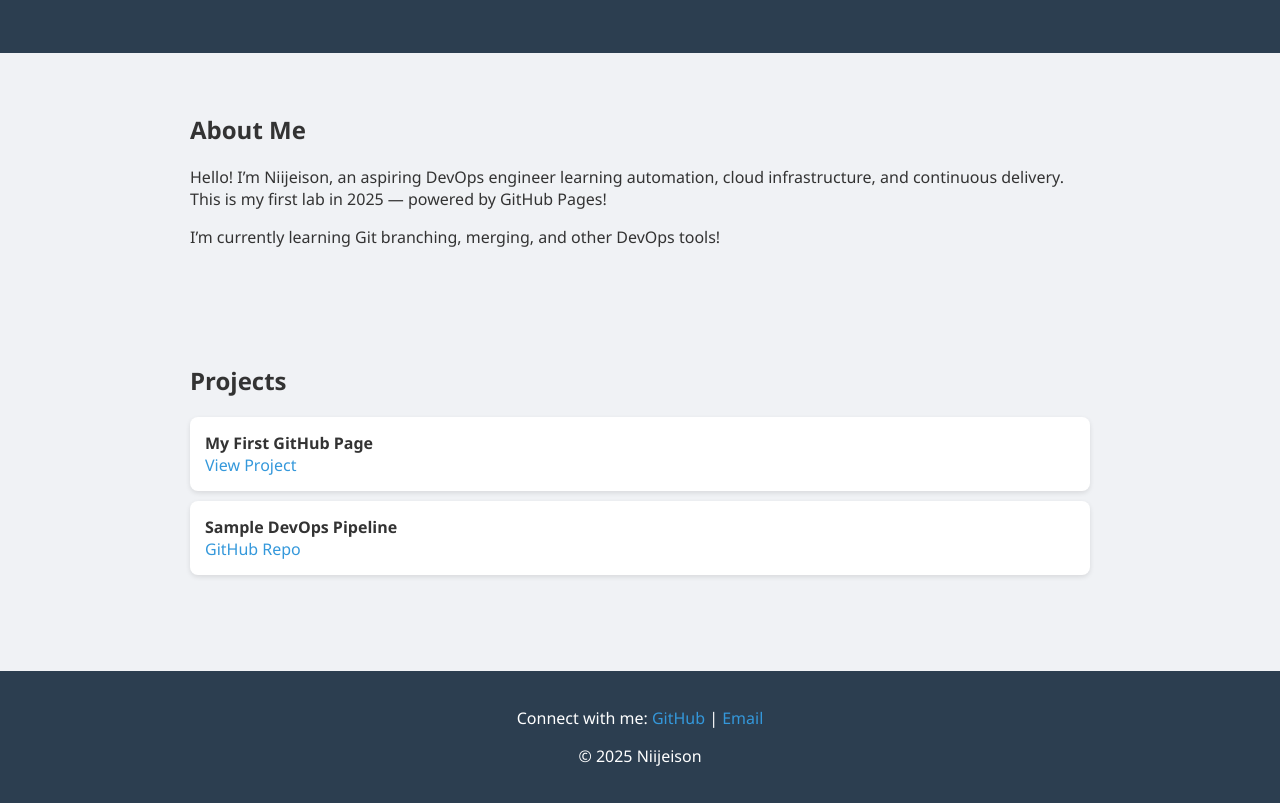
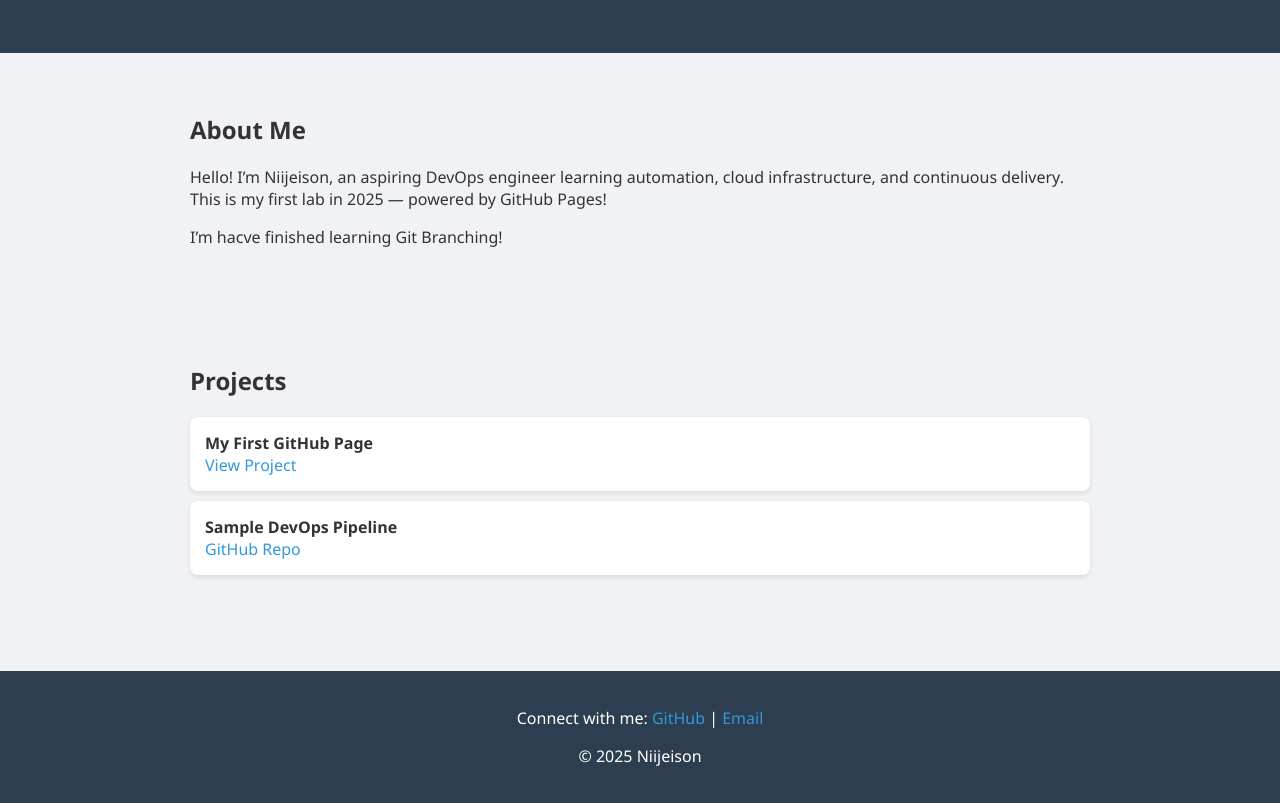
Before and after one commit to Niijeison/my-first-repo, a plain HTML site: page index.html in a window 1280 px wide. Shown: the part 124-927 px from the top of the page. Drawn offline with Linux system fonts and the light colour scheme.

Commit message:
update about section in branch-one

```diff
--- a/index.html
+++ b/index.html
@@ -63,7 +63,7 @@
   <div class="section about">
     <h2>About Me</h2>
     <p>Hello! I’m Niijeison, an aspiring DevOps engineer learning automation, cloud infrastructure, and continuous delivery. This is my first lab in 2025 — powered by GitHub Pages!</p>
-      <p>I’m currently learning Git branching, merging, and other DevOps tools!</p>
+      <p>I’m hacve finished learning Git Branching!</p>
 </div>
 
   <div class="section projects">
```
